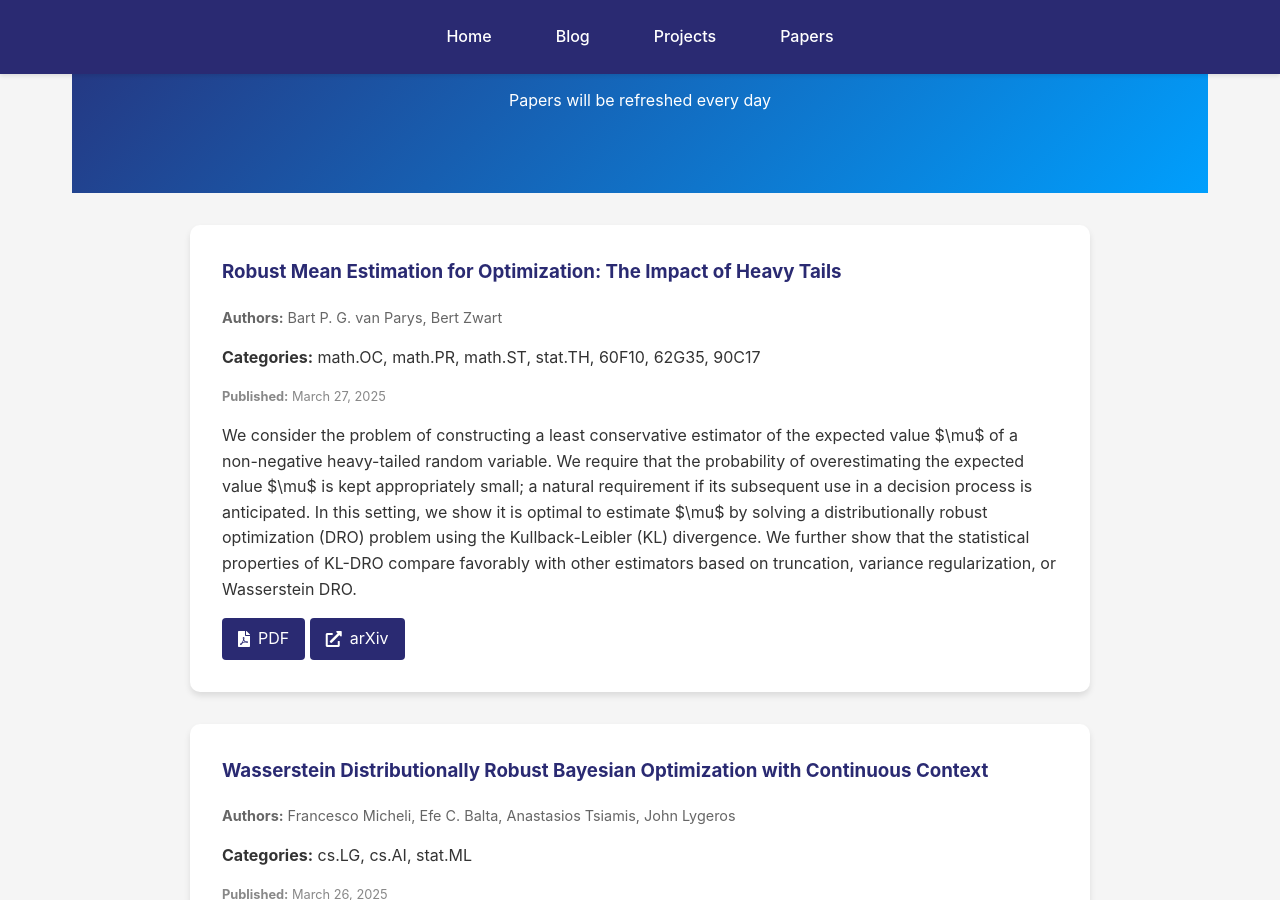
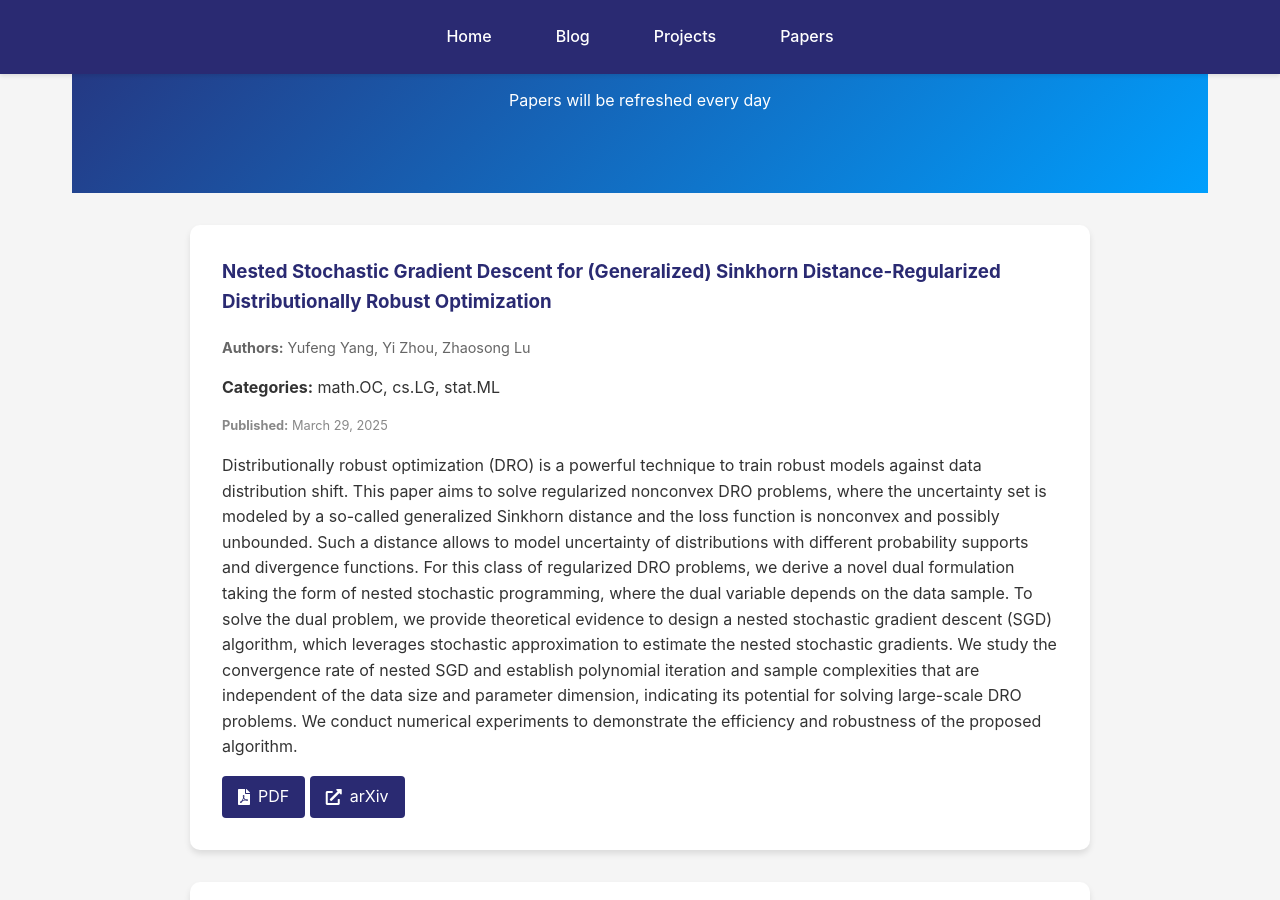
Before and after one commit to kyZhan2002/mypage, a Jekyll site: the page built from papers/index.html, in a window 1280 px wide and 900 px high, scrolled down 304 px. Built offline with Jekyll 4.4.1, drawn with Linux system fonts in a browser that asks for light colours.

Commit message:
Update arXiv papers

```diff
--- a/_data/arxiv_cache.json
+++ b/_data/arxiv_cache.json
@@ -1,6 +1,23 @@
 {
-  "timestamp": 1743470892,
+  "timestamp": 1743556829,
   "papers": [
+    {
+      "title": "Nested Stochastic Gradient Descent for (Generalized) Sinkhorn\n  Distance-Regularized Distributionally Robust Optimization",
+      "authors": [
+        "Yufeng Yang",
+        "Yi Zhou",
+        "Zhaosong Lu"
+      ],
+      "abstract": "Distributionally robust optimization (DRO) is a powerful technique to train\nrobust models against data distribution shift. This paper aims to solve\nregularized nonconvex DRO problems, where the uncertainty set is modeled by a\nso-called generalized Sinkhorn distance and the loss function is nonconvex and\npossibly unbounded. Such a distance allows to model uncertainty of\ndistributions with different probability supports and divergence functions. For\nthis class of regularized DRO problems, we derive a novel dual formulation\ntaking the form of nested stochastic programming, where the dual variable\ndepends on the data sample. To solve the dual problem, we provide theoretical\nevidence to design a nested stochastic gradient descent (SGD) algorithm, which\nleverages stochastic approximation to estimate the nested stochastic gradients.\nWe study the convergence rate of nested SGD and establish polynomial iteration\nand sample complexities that are independent of the data size and parameter\ndimension, indicating its potential for solving large-scale DRO problems. We\nconduct numerical experiments to demonstrate the efficiency and robustness of\nthe proposed algorithm.",
+      "published": "March 29, 2025",
+      "categories": [
+        "math.OC",
+        "cs.LG",
+        "stat.ML"
+      ],
+      "pdf_link": "http://arxiv.org/pdf/2503.22923v1",
+      "arxiv_url": "http://arxiv.org/abs/2503.22923v1"
+    },
     {
       "title": "Robust Mean Estimation for Optimization: The Impact of Heavy Tails",
       "authors": [
```
